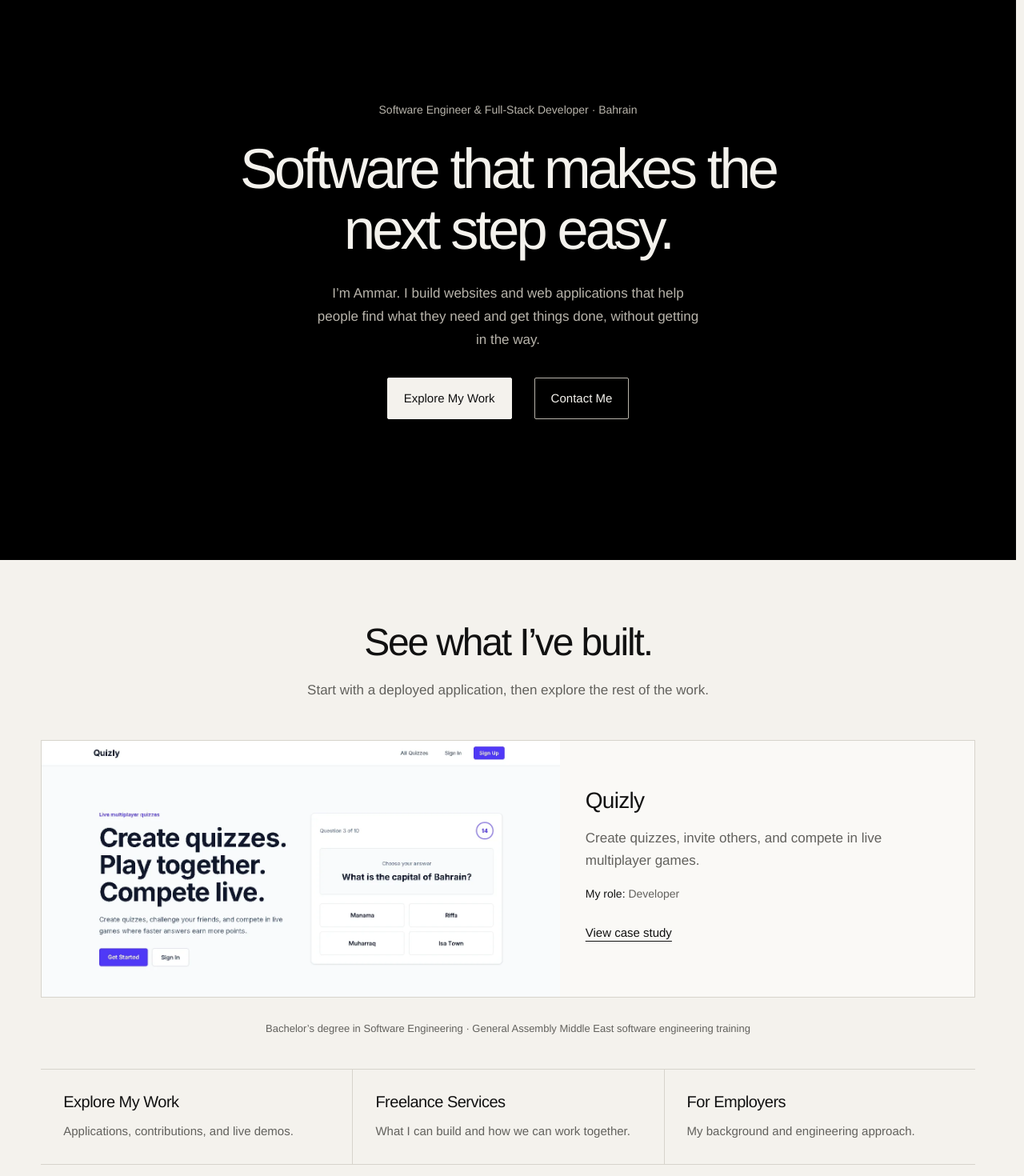
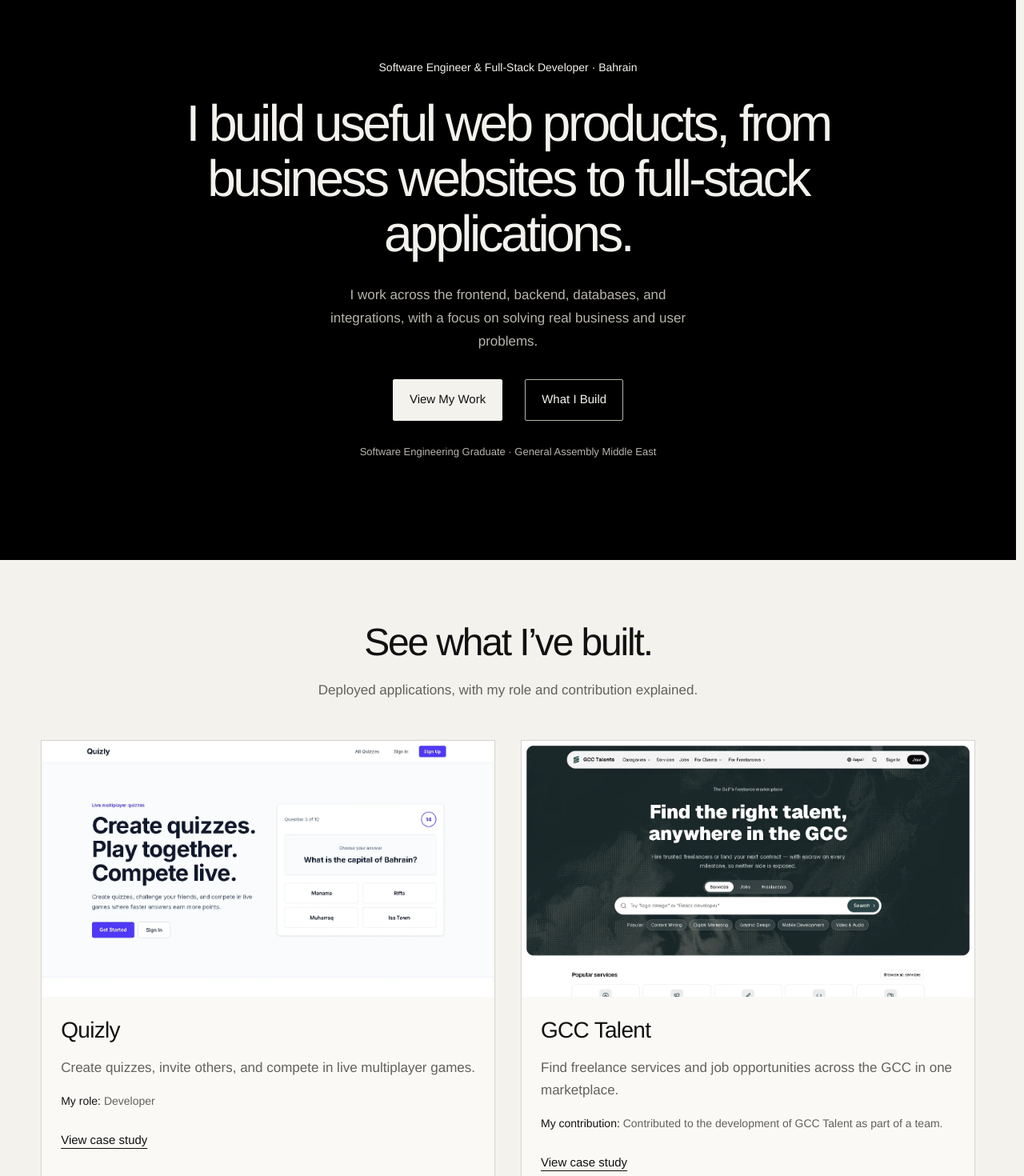
Before and after one commit to AmmarOsamaAli/portfolio-website, a React (Vite) app: page / in a window 1280 px wide. Shown: the part 100-1570 px from the top of the page at 80% size. Built offline with nearby package versions, Linux system fonts and the light colour scheme; no server answers.

Commit message:
Clarify hero positioning and show project evidence before audience paths

```diff
--- a/src/components/home/Hero.jsx
+++ b/src/components/home/Hero.jsx
@@ -1,5 +1,6 @@
 import { Link } from 'react-router-dom'
 import { site } from '../../data/site.js'
+import { fellowship } from '../../data/profile.js'
 export default function Hero() {
   return (
     <section className="hero" aria-labelledby="hero-heading">
@@ -9,12 +10,15 @@ export default function Hero() {
         <p className="hero-description">{site.description}</p>
         <div className="hero-actions">
           <Link className="button button-inverse" to="/projects">
-            Explore My Work
+            View My Work
           </Link>
-          <Link className="button button-outline" to="/contact">
-            Contact Me
+          <Link className="button button-outline" to="/#work">
+            What I Build
           </Link>
         </div>
+        <p className="hero-credibility">
+          Software Engineering Graduate · {fellowship.organization}
+        </p>
       </div>
     </section>
   )
--- a/src/data/site.js
+++ b/src/data/site.js
@@ -1,9 +1,10 @@
 export const site = {
   name: 'Ammar',
   identity: 'Software Engineer & Full-Stack Developer',
-  headline: 'Software that makes the next step easy.',
+  headline:
+    'I build useful web products, from business websites to full-stack applications.',
   description:
-    'I’m Ammar. I build websites and web applications that help people find what they need and get things done, without getting in the way.',
+    'I work across the frontend, backend, databases, and integrations, with a focus on solving real business and user problems.',
   email: 'ammarosama080@gmail.com',
   cvUrl: '',
   githubUrl: '',
--- a/src/pages/HomePage.jsx
+++ b/src/pages/HomePage.jsx
@@ -1,6 +1,5 @@
 import { Link } from 'react-router-dom'
 import { site } from '../data/site.js'
-import { education, fellowship } from '../data/profile.js'
 import { useDocumentMeta } from '../hooks/useDocumentMeta.js'
 import Hero from '../components/home/Hero.jsx'
 import WorkHighlights from '../components/projects/WorkHighlights.jsx'
@@ -13,22 +12,20 @@ export default function HomePage() {
   return (
     <>
       <Hero />
-      <section className="home-proof container" aria-labelledby="proof-title">
+      <section
+        className="home-proof container"
+        id="work"
+        tabIndex={-1}
+        aria-labelledby="proof-title"
+      >
         <header className="centered-heading">
           <h2 id="proof-title">See what I’ve built.</h2>
-          <p>
-            Start with a deployed application, then explore the rest of the
-            work.
-          </p>
+          <p>Deployed applications, with my role and contribution explained.</p>
         </header>
-        <WorkHighlights limit={1} />
-        <p className="background-note">
-          {education.title} · {fellowship.organization} software engineering
-          training
-        </p>
+        <WorkHighlights />
         <div className="audience-paths">
           <Link className="audience-path" to="/projects">
-            <h3>Explore My Work</h3>
+            <h3>View All Work</h3>
             <p>Applications, contributions, and live demos.</p>
           </Link>
           <Link className="audience-path" to="/freelance">
--- a/src/styles/audience.css
+++ b/src/styles/audience.css
@@ -66,16 +66,11 @@
 .work-highlights--single .highlight-copy {
   padding: 2rem;
 }
-.background-note {
-  margin-block: 1.75rem 2.5rem;
-  text-align: center;
-  color: var(--color-secondary);
-  font-size: 0.8125rem;
-}
 .audience-paths {
   display: grid;
   grid-template-columns: repeat(3, minmax(0, 1fr));
   border-block: 1px solid var(--color-border);
+  margin-top: 2.5rem;
 }
 .audience-path {
   text-decoration: none;
--- a/src/styles/home.css
+++ b/src/styles/home.css
@@ -17,7 +17,7 @@
   color: var(--color-inverse);
   min-height: 100vh;
   min-height: 100svh;
-  padding: 135px var(--content-gutter) 85px;
+  padding: 112px var(--content-gutter) 64px;
   display: grid;
   place-items: center;
 }
@@ -27,9 +27,9 @@
   max-width: 960px;
 }
 .hero h1 {
-  max-width: 19ch;
+  max-width: 24ch;
   margin-inline: auto;
-  font-size: clamp(3rem, 5.5vw, 5rem);
+  font-size: clamp(2.5rem, 5vw, 4.5rem);
   line-height: 1.08;
 }
 .hero-description {
@@ -39,9 +39,14 @@
   font-size: 1.0625rem;
 }
 .hero-intro {
-  color: var(--color-inverse-secondary);
+  color: var(--color-inverse);
   font-size: 0.875rem;
   margin-bottom: 1.5rem;
+}
+.hero-credibility {
+  color: var(--color-inverse-secondary);
+  font-size: 0.8125rem;
+  margin-top: 1.75rem;
 }
 .header-contact {
   margin-left: auto;
@@ -103,10 +108,10 @@
 }
 @media (max-width: 760px) {
   .hero {
-    padding-block: 100px;
+    padding-block: 100px 48px;
   }
   .hero h1 {
-    font-size: clamp(2.5rem, 8vw, 4rem);
+    font-size: clamp(2.25rem, 7vw, 3.5rem);
   }
   .hero-description {
     font-size: 1rem;
```
